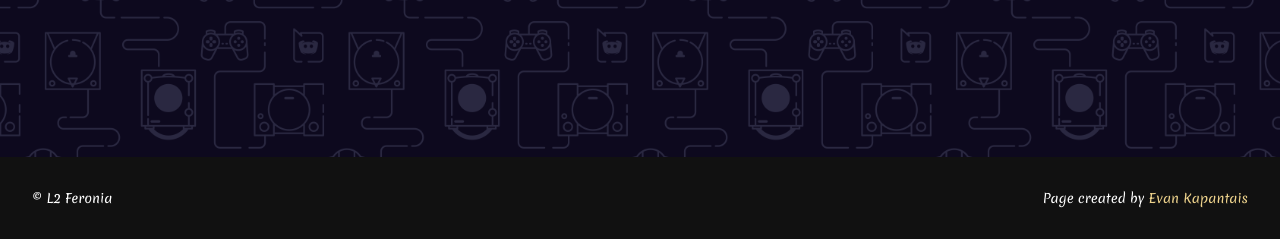
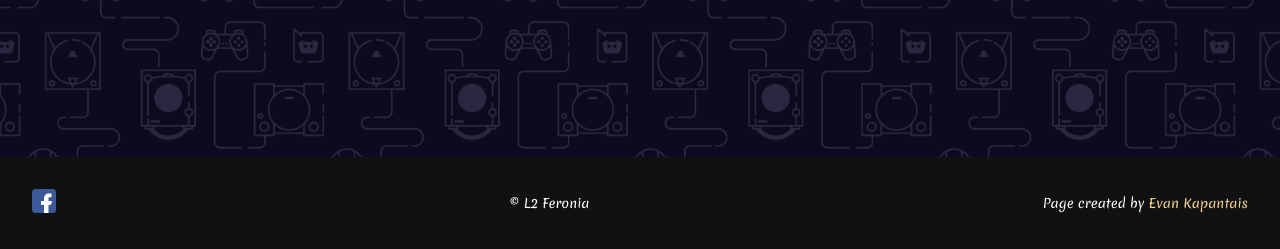
Before and after one commit to evan-kapantais/l2feronia, a website: page index.html in a window 1280 px wide. Shown: the part 3995-4244 px from the top of the page. Drawn offline with nearby package versions, Linux system fonts and the light colour scheme.

Commit message:
add facebook button to footer

```diff
--- a/index.html
+++ b/index.html
@@ -200,6 +200,12 @@
     </section>
   </main>
   <footer>
+    <div>
+
+      <a href="https://www.facebook.com/L2Feronia/">
+        <img src="images/facebook.png" alt="facebook logo">
+      </a>
+    </div>
     <p>&copy; L2 Feronia</p>
     <p>Page created by <a href="https://www.instagram.com/filelink.shrine/">Evan Kapantais</a></p>
   </footer>
--- a/style.scss
+++ b/style.scss
@@ -385,6 +385,10 @@ body > footer {
   justify-content: space-between;
   align-items: center;
 
+  img {
+    width: 1.5rem;
+  }
+
   a {
     color: $cta-gold;
   }
```
Also changed, not shown: images/facebook.png (added), style.css, 1 other file.
